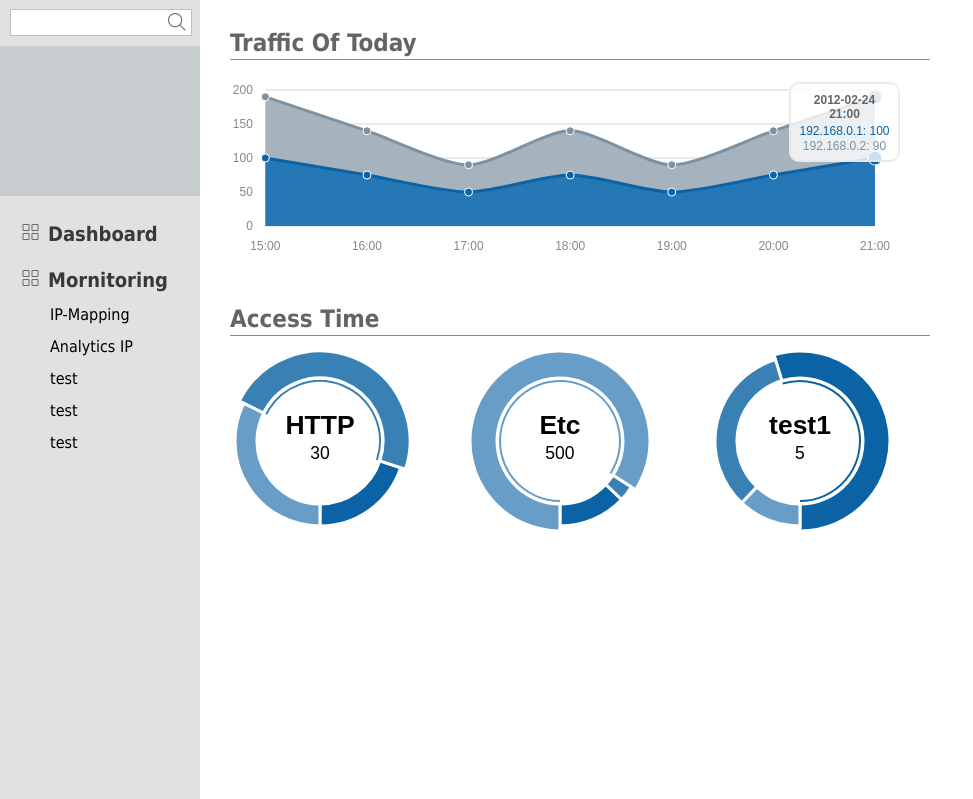
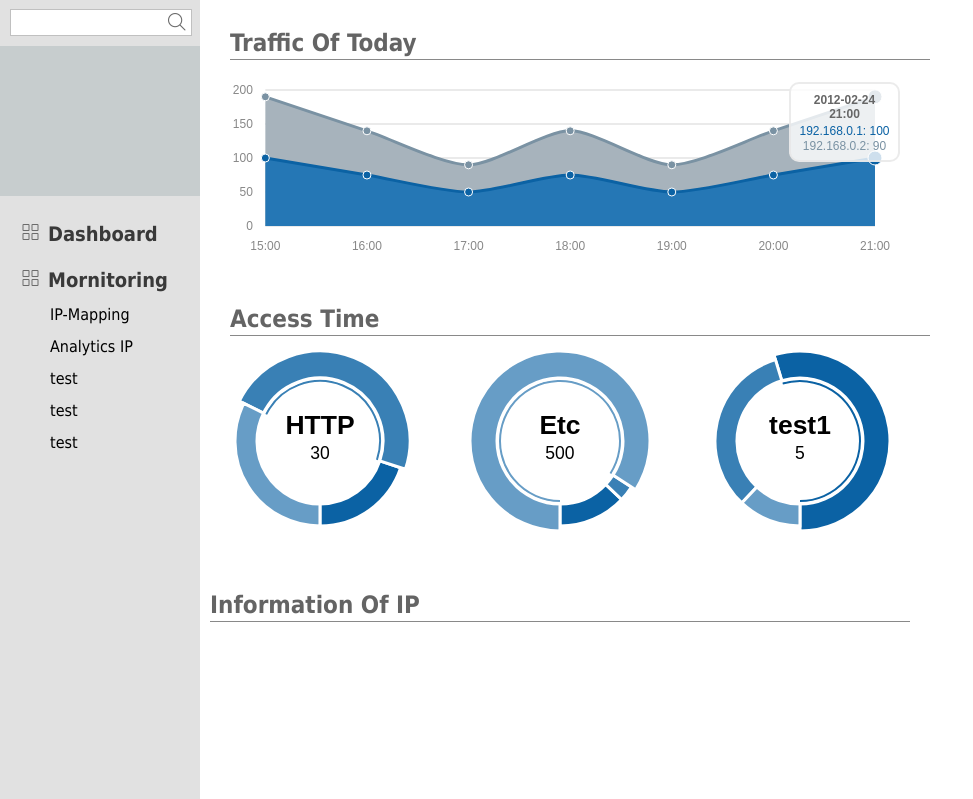
Before and after one commit to yprite/scapeNet, a PHP site: page / in a window 1280 px wide. Shown: the part 101-900 px from the top of the page, without its empty margins (0-973 px from the left). Run offline with PHP 8.4, Linux system fonts and the light colour scheme; some libraries are stand-ins or nearby versions.

Commit message:
Update part of face
Update part of face

```diff
--- a/include/face/index.php
+++ b/include/face/index.php
@@ -61,6 +61,10 @@
 	</div>
 	</div>
 
+	<div id="ip_mapping_wrap" class="dashboard_wrap ipm_main">
+	</div>
+	<div id="info_ip_title" class="dashboard_title"><h2>Information Of IP</h2></div>
+
 </div>
 </div>
 
```
